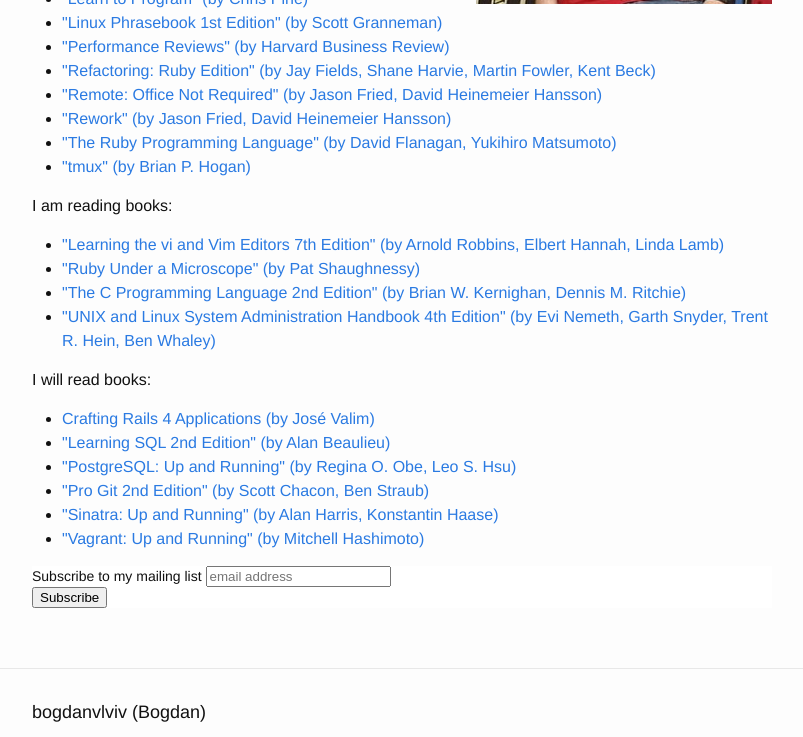
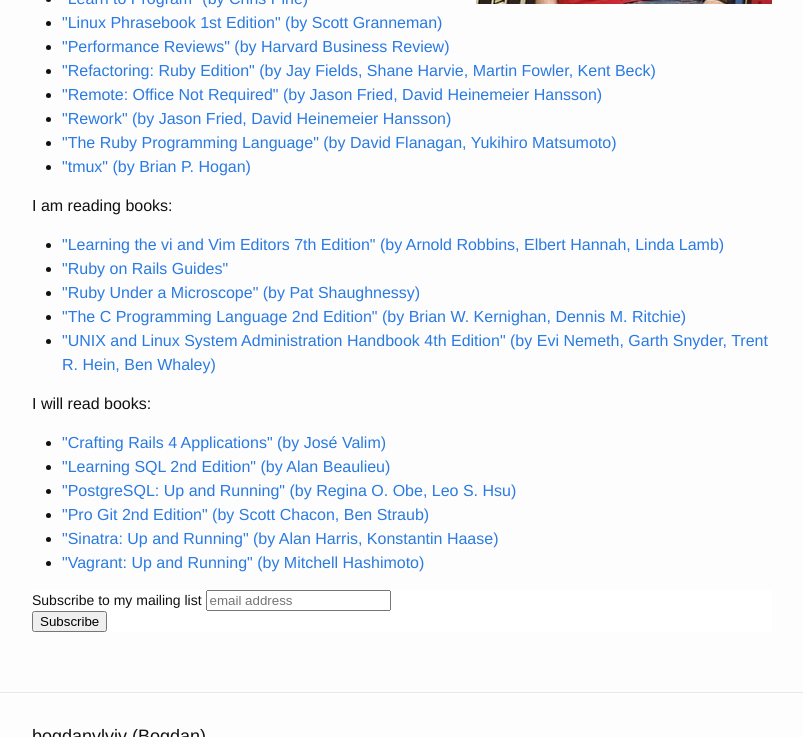
Before and after one commit to crowdpro3/bogdanvlviv.github.io, a Jekyll site: the page built from about.html, in a window 1280 px wide and 900 px high, scrolled down 524 px, cut to the strip 0-737 px from the top of the window. Shown: the whole strip, without its empty margins (238-1041 px from the left). Built offline with Jekyll 4.4.1, drawn with Linux system fonts in a browser that asks for light colours; comment, search, counter and statistics services are not loaded.

Commit message:
Add 'Ruby on Rails Guides'

```diff
--- a/about.html
+++ b/about.html
@@ -100,6 +100,11 @@
     </a>
   </li>
   <li>
+    <a href="http://edgeguides.rubyonrails.org" target="_blank">
+      "Ruby on Rails Guides"
+    </a>
+  </li>
+  <li>
     <a href="https://www.nostarch.com/rum" target="_blank">
       "Ruby Under a Microscope" (by Pat Shaughnessy)
     </a>
@@ -122,7 +127,7 @@
 <ul>
   <li>
     <a href="https://pragprog.com/book/jvrails2/crafting-rails-4-applications" target="_blank">
-      Crafting Rails 4 Applications (by  José Valim)
+      "Crafting Rails 4 Applications" (by  José Valim)
     </a>
   </li>
   <li>
```
